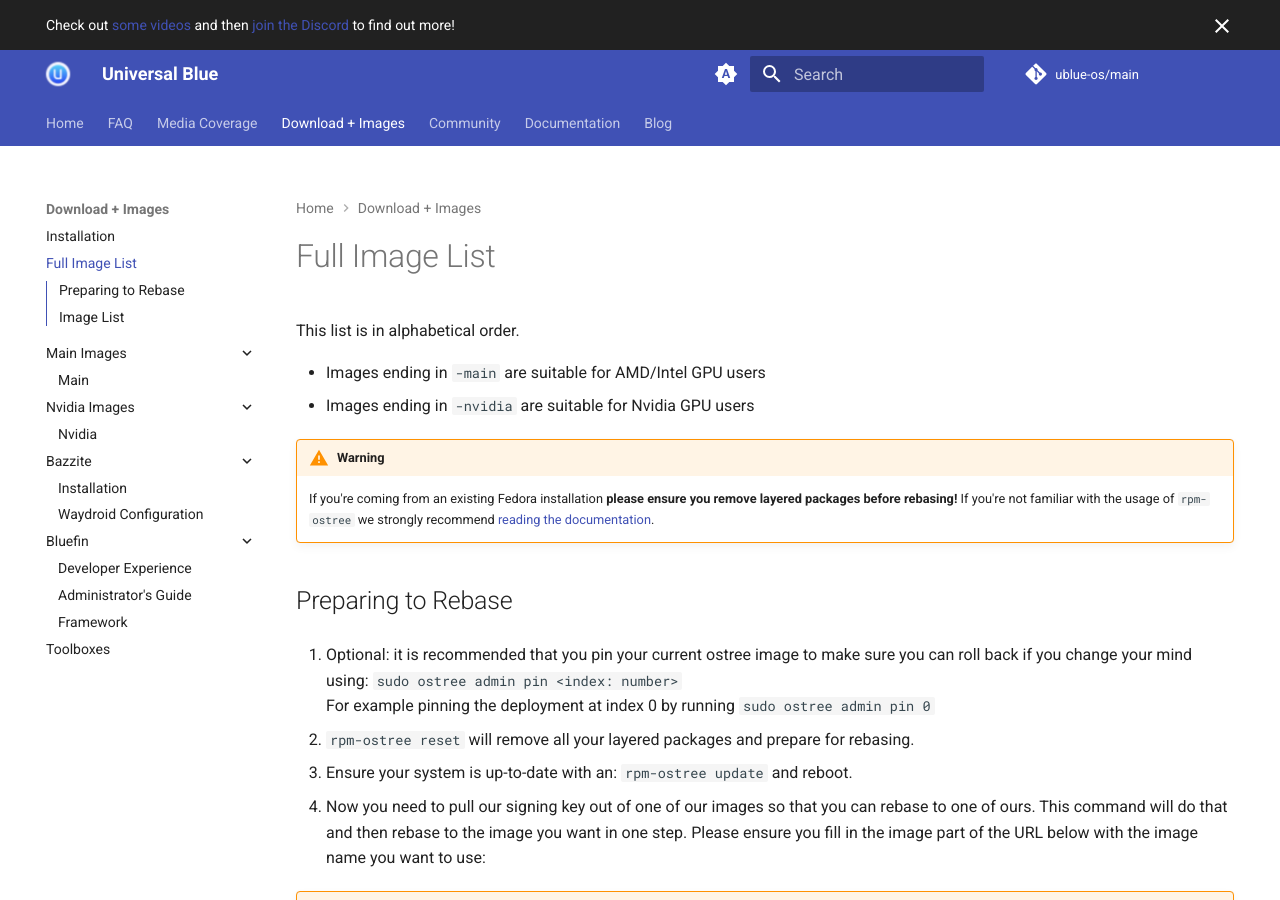
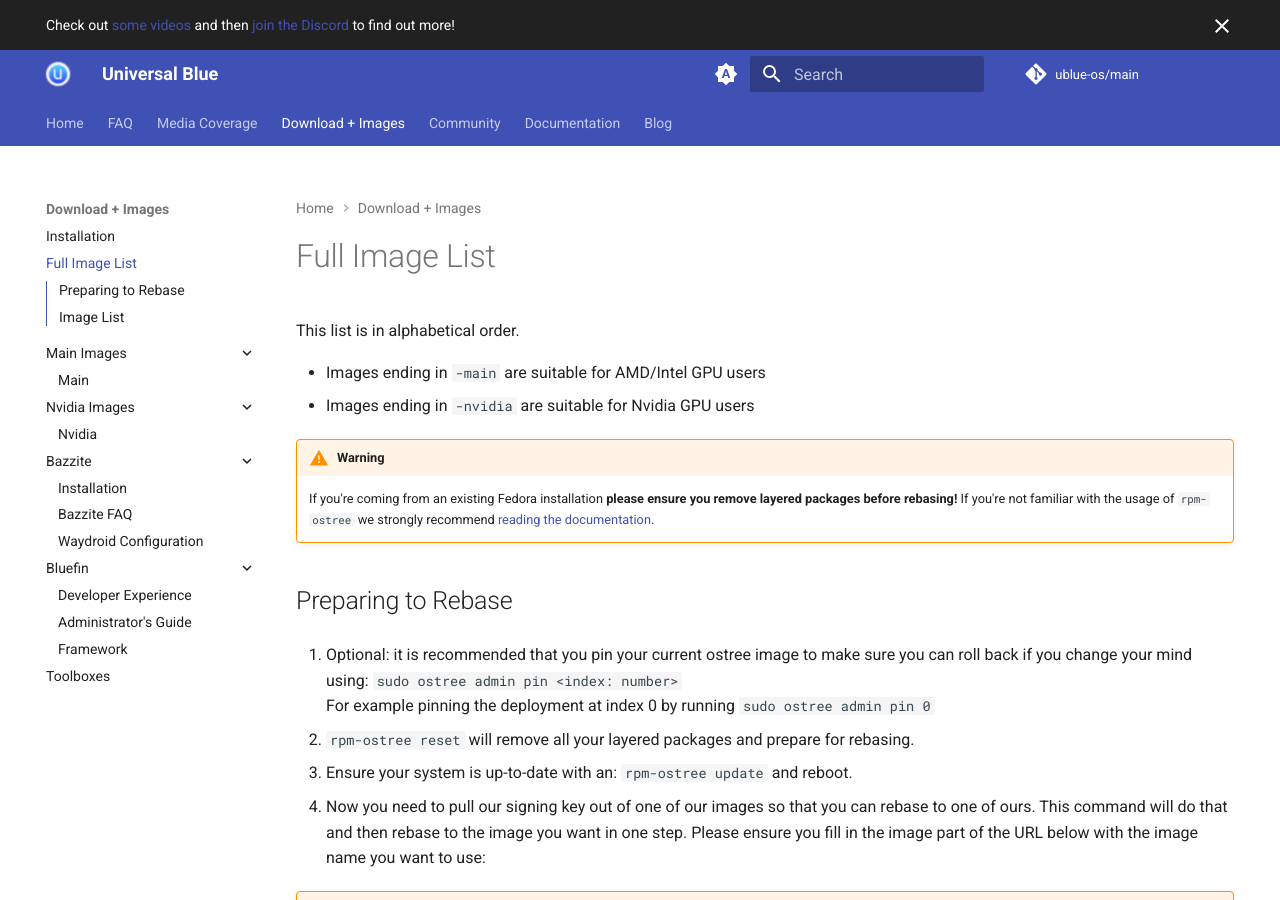
Before and after one commit to ublue-os/website, an MkDocs documentation site: the page built from docs/images.md, in a window 1280 px wide and 900 px high. Built offline with MkDocs 1.6.1 and Material for MkDocs 9.7.7, drawn with Linux system fonts in a browser that asks for light colours; comment, search, counter and statistics services are not loaded.

Commit message:
fix: add missing pages to menu (#425)

```diff
--- a/mkdocs.yml
+++ b/mkdocs.yml
@@ -105,6 +105,7 @@ nav:
       - Bazzite:
           - Introduction: images/bazzite/index.md
           - Installation: images/bazzite/installation.md
+          - Bazzite FAQ: images/bazzite/FAQ.md
           - Waydroid Configuration: images/bazzite/waydroid.md
       - Bluefin:
           - Introduction: images/bluefin/index.md
@@ -117,6 +118,7 @@ nav:
       - Scope: scope.md
       - Values: values.md
       - Code of Conduct: CODE_OF_CONDUCT.md
+      - Membership: membership.md
       - Discord Chat: https://discord.gg/WEu6BdFEtp
       - Discussion Forums: https://github.com/orgs/ublue-os/discussions
       - Videos: https://www.youtube.com/c/JorgeCastro/videos
```
